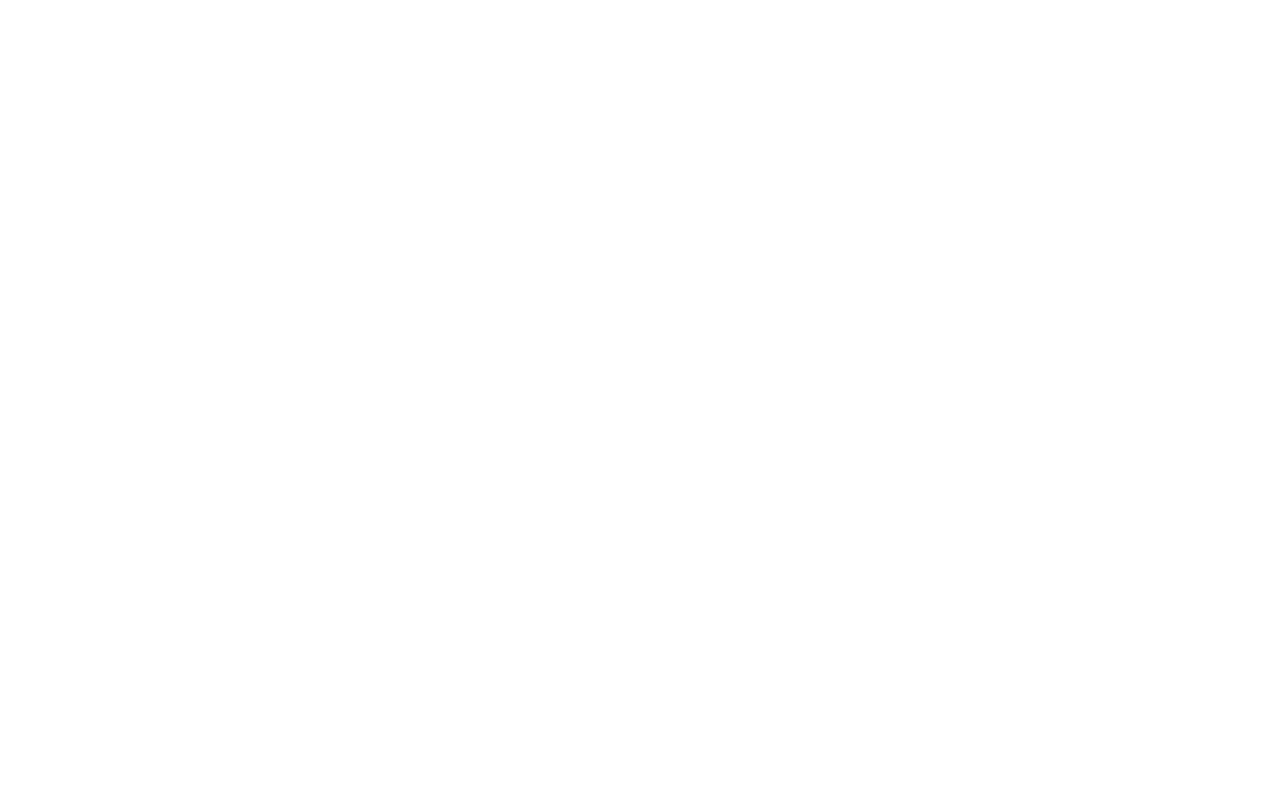
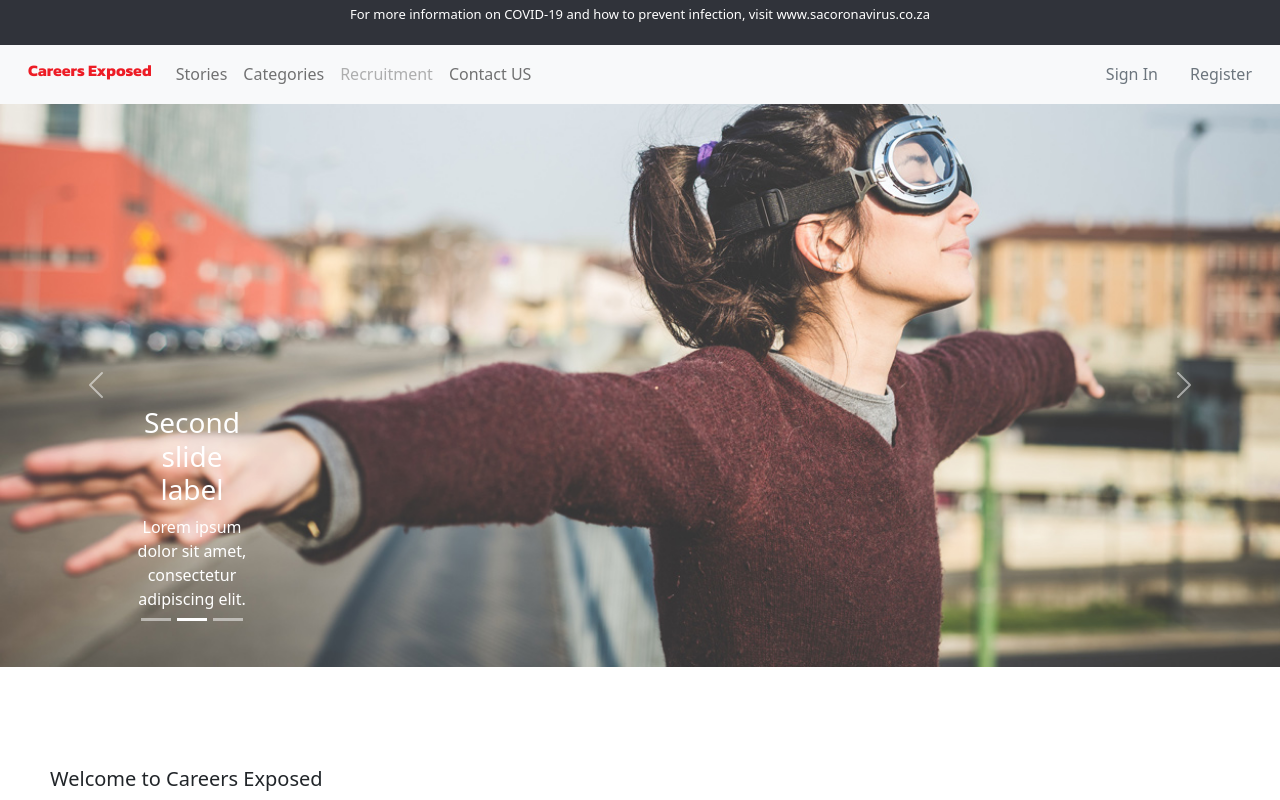
Before and after one commit to AltaRosso/careers-exposed, a React (Create React App) app: page / in a window 1280 px wide. Before the commit this address had no page. Shown: the top 800 px of the page. Built offline with nearby package versions, Linux system fonts and the light colour scheme; grey boxes are pictures that could not be loaded.

Commit message:
fixed nav link

```diff
--- a/src/App.js
+++ b/src/App.js
@@ -13,7 +13,7 @@ const App = () => {
   return (
     <div>
       <Routes>
-        <Route path='/home' element={<Home />} />
+        <Route path='/' element={<Home />} />
         <Route path='/stories' element={<Stories />} />
         <Route path='/categories' element={<Categories />} />
         <Route path='/contact' element={<Contact />} />
--- a/src/components/home/navbar/navbar.component.jsx
+++ b/src/components/home/navbar/navbar.component.jsx
@@ -16,7 +16,7 @@ const Navbar = () => {
             <span className="navbar-toggler-icon"></span>
           </button>
           <div className="collapse navbar-collapse" id="navbarTogglerDemo01">
-            <Link className="nav-link" to={'/home'}>
+            <Link className="nav-link" to={'/'}>
               <Logo />
             </Link>
             <ul className="navbar-nav me-auto mb-2 mb-lg-0">
--- a/src/index.js
+++ b/src/index.js
@@ -1,7 +1,7 @@
 import React from 'react';
 import ReactDOM from 'react-dom/client';
 import './index.css';
-import { BrowserRouter } from "react-router-dom";
+// import { BrowserRouter } from "react-router-dom";
 import { HashRouter } from "react-router-dom";
 import App from './App';
 import reportWebVitals from './reportWebVitals';
```
